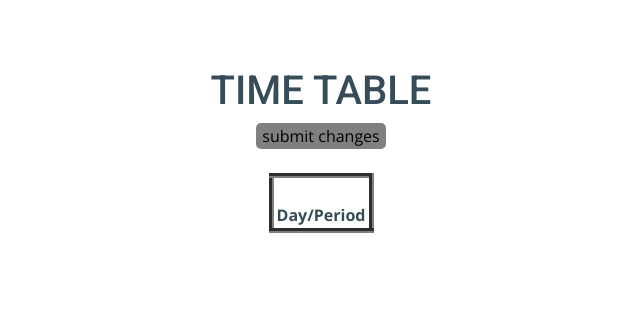
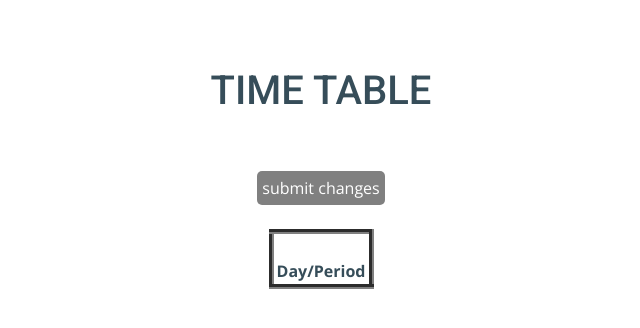
Before and after one commit to guyam23-meet/nefashot-proj, a Flask app: page /schedule in a window 1280 px wide. Shown: the part 101-429 px from the top of the page, without its empty margins (319-959 px from the left). Run offline with Flask 2, Linux system fonts and the light colour scheme; the visitor is signed in with stand-in values (Sample User, id 1); data that the repository does not hold is empty; some libraries are stand-ins or nearby versions.

Commit message:
Update schedule.html

```diff
--- a/templates/schedule.html
+++ b/templates/schedule.html
@@ -100,6 +100,7 @@
 
 	<center>
 		<h1>TIME TABLE</h1>
+		<br>
 	</center>
 		<table border="5" cellspacing="0" align="center">
 		<!--<caption>Timetable</caption>-->
@@ -153,9 +154,11 @@
 		{%endif%}
 		{%if admin==True%}
 			<center>
-				<input type="submit" name="submit" style="border-radius:5px;background-color:gray;border:none;" value="submit changes">
+				<br>
+				<input type="submit" name="submit" style="border-radius:5px; color: white; background-color:gray;border:none; padding: 5px;" value="submit changes">
+				<br>
 			</center>
-			</br>
+			<br>
 			</form>
 		{%endif%}
 	</table>
```
